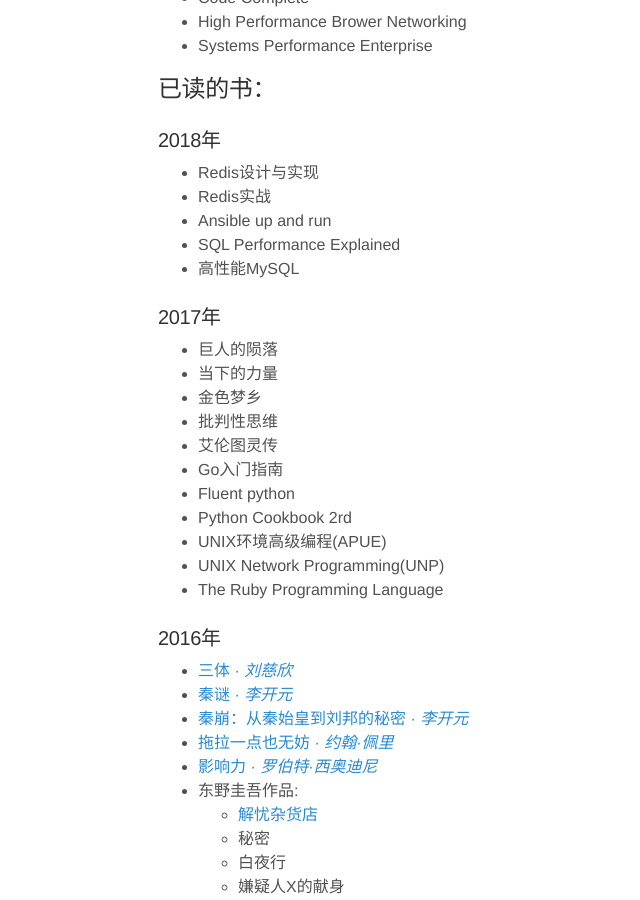
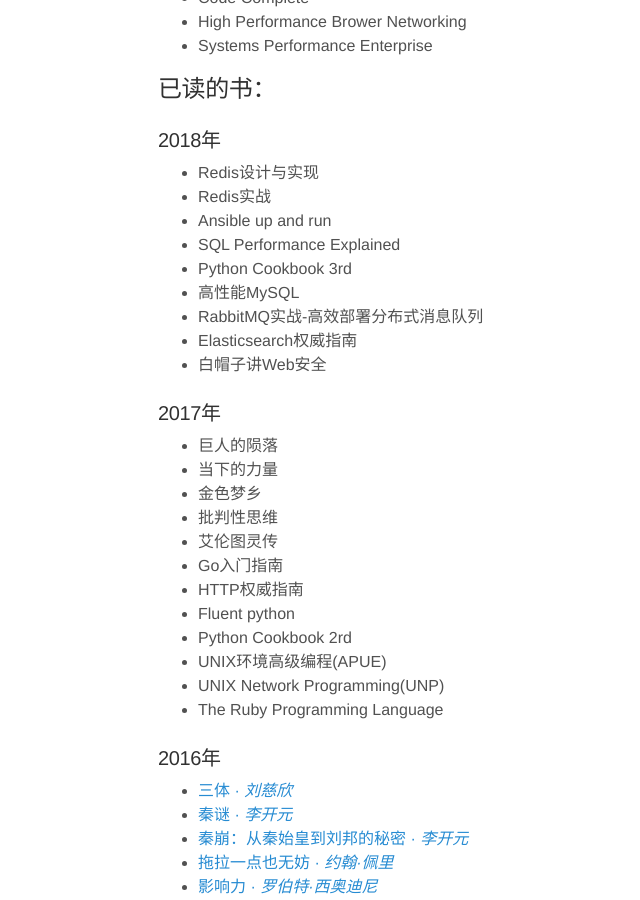
Before and after one commit to cocoakekeyu/cocoakekeyu.github.io, a Jekyll site: the page built from read.md, in a window 1280 px wide and 900 px high, scrolled down 518 px. Shown: the whole window, without its empty margins (98-738 px from the left). Built offline with Jekyll 4.4.1, drawn with Linux system fonts in a browser that asks for light colours; nearby versions of some CDN libraries; Markdown is read by kramdown in place of the engine named in the settings; comment, search, counter and statistics services are not loaded.

Commit message:
Update read

```diff
--- a/read.md
+++ b/read.md
@@ -28,7 +28,11 @@
 - Redis实战
 - Ansible up and run
 - SQL Performance Explained
+- Python Cookbook 3rd
 - 高性能MySQL
+- RabbitMQ实战-高效部署分布式消息队列
+- Elasticsearch权威指南
+- 白帽子讲Web安全
 
 ### 2017年
 - 巨人的陨落
@@ -37,6 +41,7 @@
 - 批判性思维
 - 艾伦图灵传
 - Go入门指南
+- HTTP权威指南
 - Fluent python
 - Python Cookbook 2rd
 - UNIX环境高级编程(APUE)
```
